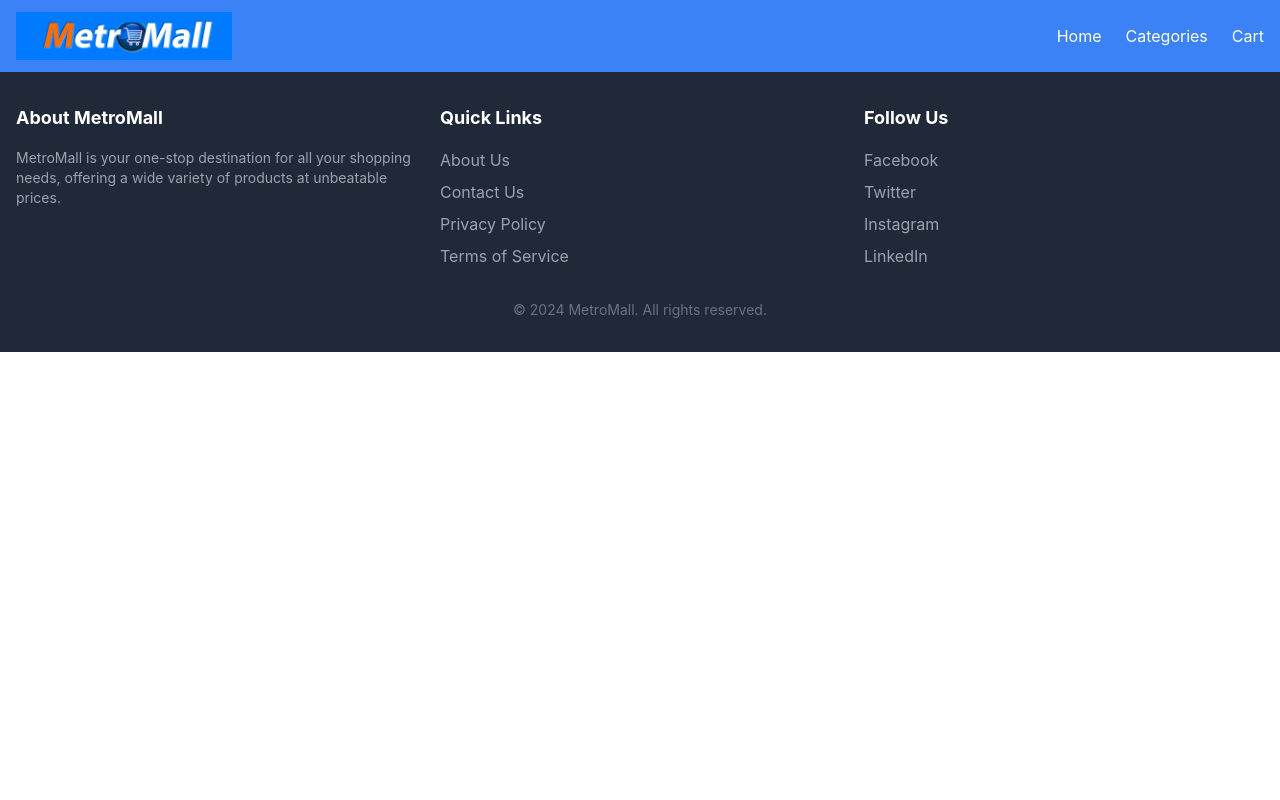
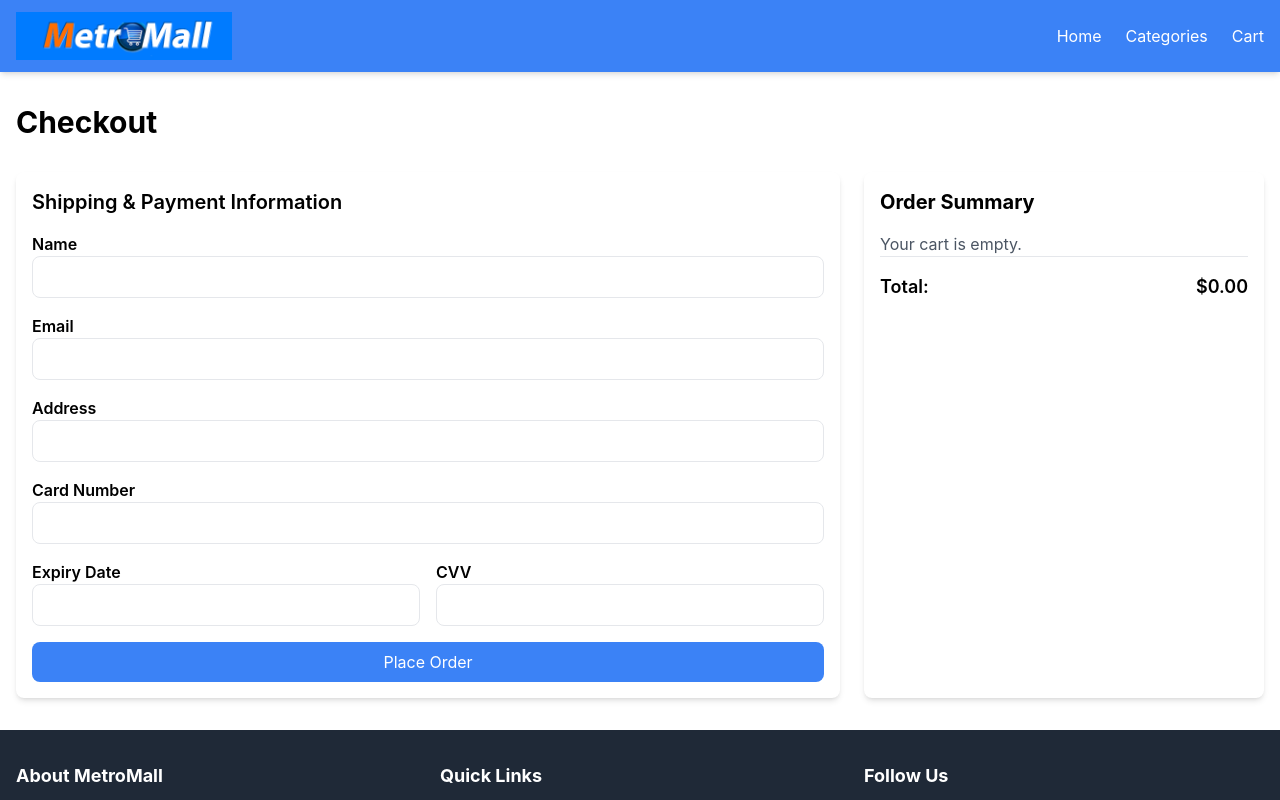
Before and after one commit to Hart-Ijere/metromall-project, a React (Create React App) app in the folder metromall/: page /checkoutForm in a window 1280 px wide. Shown: the top 800 px of the page. Built offline with nearby package versions, Linux system fonts and the light colour scheme.

Commit message:
Checkout and Order Summary Funtionalities Fix

```diff
--- a/metromall/src/App.js
+++ b/metromall/src/App.js
@@ -6,6 +6,7 @@ import ProductList from "./components/ProductList";
 import Home from "./components/Home";
 import ShoppingCart from "./components/ShoppingCart";
 import ProductPage from "./components/ProductPage";
+import CheckoutForm from "./components/ChecKoutForm";
 //import { CartProvider } from "./context/CartContext";
 
     function App() {
@@ -16,6 +17,7 @@ import ProductPage from "./components/ProductPage";
               <Route path="/" element={<Home />} />
               <Route path="/productList" element={<ProductList /> } />
               <Route path='/shoppingCart' element={<ShoppingCart />} />
+              <Route path='/checkoutForm' element={<CheckoutForm />} />
               <Route path="/products/:id" element={<ProductPage />} /> {/* Dynamic route */}
              </Routes>
              <Footer />
--- a/metromall/src/components/ChecKoutForm.js
+++ b/metromall/src/components/ChecKoutForm.js
@@ -1,5 +1,6 @@
-import React, { useState } from "react";
+import React, { useState, useContext } from "react";
 import { useNavigate } from "react-router-dom";
+import { CartContext } from "../context/CartContext"; // Import CartContext
 import OrderSummary from "./OrderSummary";
 
 const CheckoutForm = () => {
@@ -14,6 +15,8 @@ const CheckoutForm = () => {
 
   const [errors, setErrors] = useState({});
   const navigate = useNavigate();
+
+  const { cartItems, clearCart } = useContext(CartContext); // Access cart items and clearCart from context
 
   // Form validation function
   const validateForm = () => {
@@ -32,9 +35,25 @@ const CheckoutForm = () => {
   const handleSubmit = (e) => {
     e.preventDefault();
     if (validateForm()) {
-      navigate("/success", { state: { orderDetails: formData } });
+      // Navigate to the success page with order details
+      navigate("/success", {
+        state: {
+          orderDetails: {
+            ...formData,
+            items: cartItems, // Include cart items in the order details
+            total: calculateTotal(), // Calculate total cost
+          },
+        },
+      });
+
+      // Clear the cart after placing the order
+      clearCart();
     }
   };
+
+  // Calculate total price
+  const calculateTotal = () =>
+    cartItems.reduce((acc, item) => acc + item.price * item.quantity, 0);
 
   // Handle form input changes
   const handleChange = (e) => {
@@ -133,7 +152,7 @@ const CheckoutForm = () => {
         </form>
 
         {/* Order Summary Section */}
-        <OrderSummary />
+        <OrderSummary cartItems={cartItems} total={calculateTotal()} />
       </div>
     </div>
   );
--- a/metromall/src/components/OrderSummary.js
+++ b/metromall/src/components/OrderSummary.js
@@ -1,19 +1,36 @@
 import React from "react";
 
-const OrderSummary = () => {
-  const subtotal = 847;
-  const tax = subtotal * 0.1; // 10% tax
-  const discount = 50;
-  const total = subtotal + tax - discount;
-
+const OrderSummary = ({ cartItems, total }) => {
   return (
     <div className="p-4 bg-white rounded-lg shadow-md">
-      <h2 className="text-xl font-semibold mb-4">Order Summary</h2>
-      <p className="mb-2">Subtotal: ${subtotal.toFixed(2)}</p>
-      <p className="mb-2">Tax: ${tax.toFixed(2)}</p>
-      <p className="mb-2">Discount: -${discount.toFixed(2)}</p>
-      <hr className="my-4" />
-      <p className="font-bold text-lg">Total: ${total.toFixed(2)}</p>
+      <h3 className="text-xl font-bold mb-4">Order Summary</h3>
+
+      {/* Display list of cart items */}
+      {cartItems.length === 0 ? (
+        <p className="text-gray-600">Your cart is empty.</p>
+      ) : (
+        <ul className="mb-4">
+          {cartItems.map((item) => (
+            <li key={item.id} className="flex justify-between border-b pb-2 mb-2">
+              <div>
+                <h4 className="font-semibold">{item.name}</h4>
+                <p className="text-sm text-gray-600">Quantity: {item.quantity}</p>
+              </div>
+              <p className="text-gray-600">
+                ${(item.price * item.quantity).toFixed(2)}
+              </p>
+            </li>
+          ))}
+        </ul>
+      )}
+
+      {/* Display Total Cost */}
+      <div className="border-t pt-4">
+        <p className="text-lg font-semibold flex justify-between">
+          <span>Total:</span>
+          <span>${total.toFixed(2)}</span>
+        </p>
+      </div>
     </div>
   );
 };
--- a/metromall/src/components/ShoppingCart.js
+++ b/metromall/src/components/ShoppingCart.js
@@ -1,5 +1,6 @@
 import React, { useContext } from "react";
 import { CartContext } from "../context/CartContext"; // Import the CartContext
+import { Link } from "react-router-dom";
 
 const ShoppingCart = () => {
   // Access context values
@@ -73,9 +74,11 @@ const ShoppingCart = () => {
             >
               Clear Cart
             </button>
+            <Link to="/checkoutForm">
             <button className="w-full px-4 py-2 bg-blue-500 text-white rounded-lg hover:bg-blue-600 transition-colors mt-4">
               Proceed to Checkout
             </button>
+            </Link>
           </div>
         </div>
       )}
```
